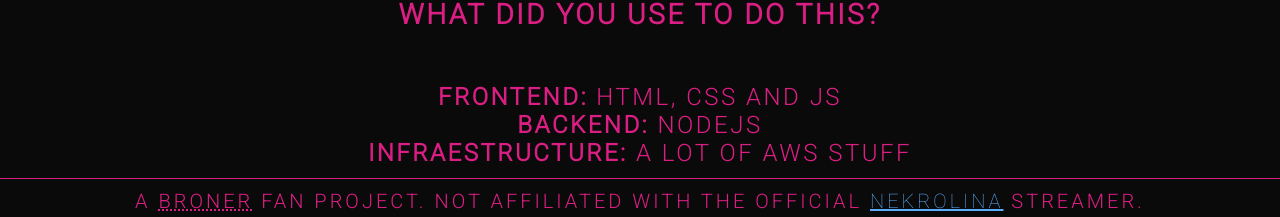
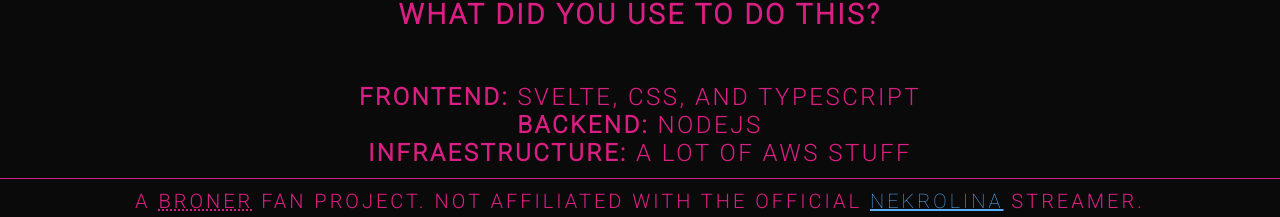
Before and after one commit to Juners/nekroffline, a SvelteKit app: page /about in a window 1280 px wide. Shown: the part 577-794 px from the top of the page. Built offline with nearby package versions, Linux system fonts and the light colour scheme.

Commit message:
Updated 'about' page

```diff
--- a/src/routes/about/+page.svelte
+++ b/src/routes/about/+page.svelte
@@ -20,8 +20,11 @@
 
 	<h3>What did you use to do this?</h3>
 	<p>
-		<b>Frontend:</b> HTML, CSS and JS <br /><b>Backend:</b> NodeJS <br /><b>Infraestructure:</b> A lot
-		of AWS stuff
+		<b>Frontend:</b> Svelte, CSS, and Typescript
+		<br />
+		<b>Backend:</b> NodeJS
+		<br />
+		<b>Infraestructure:</b> A lot of AWS stuff
 	</p>
 
 	<div>~ ~ ~</div>
```
